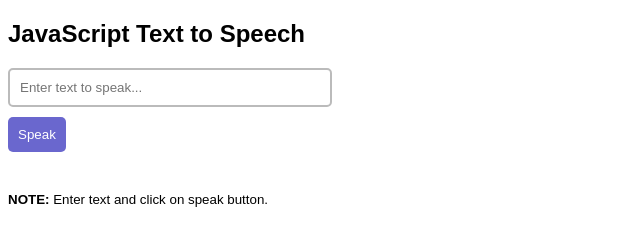
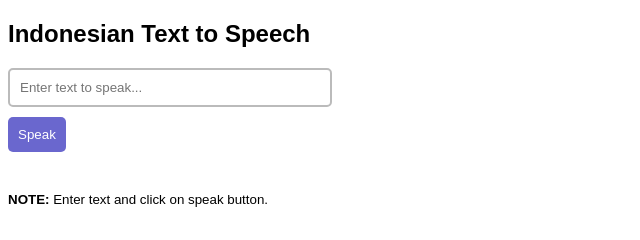
Before and after one commit to edutekno/speech, a plain HTML site: page tts-id.html in a window 1280 px wide. Shown: the full height of the page, 0-640 px from the left. Drawn offline with Linux system fonts and the light colour scheme.

Commit message:
Update tts-id.html

```diff
--- a/tts-id.html
+++ b/tts-id.html
@@ -26,7 +26,7 @@
 		<title>Indonesian Text to Speech</title>
 	</head>
 	<body>
-	    <h2>JavaScript Text to Speech</h2>
+	    <h2>Indonesian Text to Speech</h2>
 		<div><input type="text" id="text-to-speech" placeholder="Enter text to speak..."/></div>
         <div><button type="button" onclick="textToAudio()">Speak</button></div>
         <br/>
```
